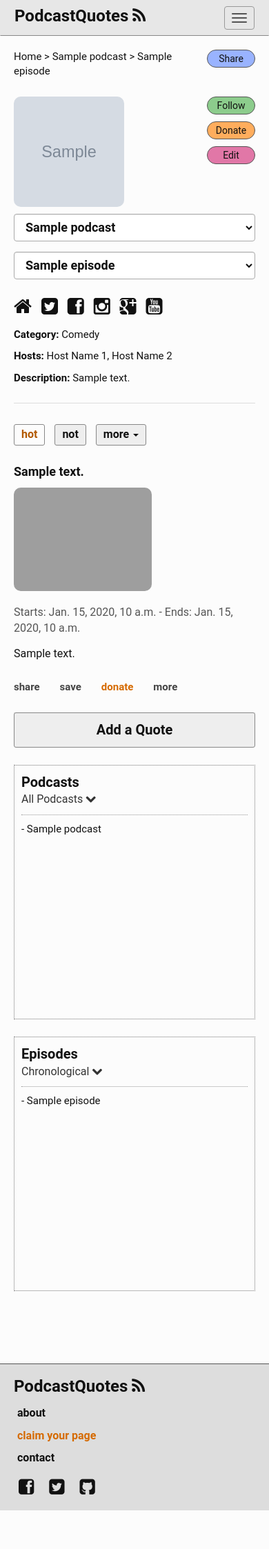
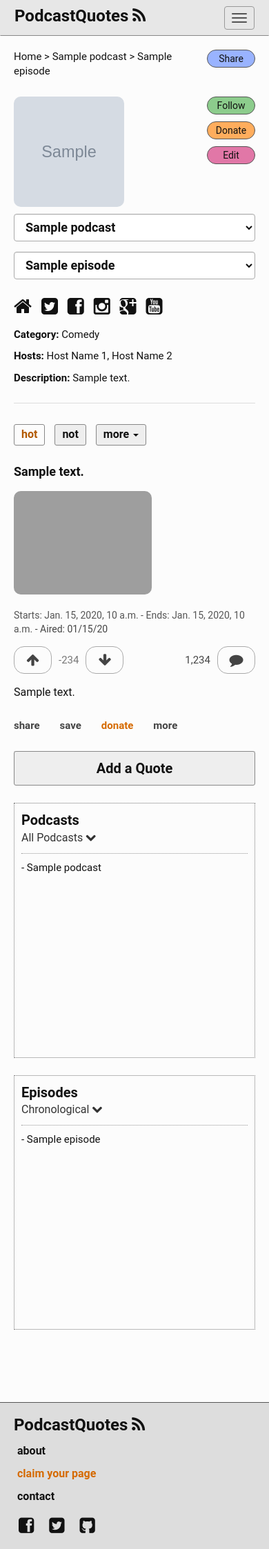
Before and after one commit to podcastquotes/podcastquotes, a Django app: template podcastquotes/templates/episode_detail.html in a window 390 px wide. Shown: the whole page at 69% size. Before the commit the page ends 2190 px from the top, so only its background shows below. Run offline with Django 3.2, Linux system fonts and the light colour scheme; the template is opened without the code that fills it: most values are stand-ins (such as "Sample title", 1, 10 or a date in 2020); grey boxes marked "Sample" are stand-in pictures; some libraries are stand-ins or nearby versions; grey boxes are pictures that could not be loaded.

Commit message:
Edit templates and improve responsiveness

```diff
--- a/podcastquotes/forms.py
+++ b/podcastquotes/forms.py
@@ -73,7 +73,7 @@ class QuoteCreateForm(forms.ModelForm):
         widgets = {
             'episode': forms.Select(attrs={'class':'form-control'}),
             'summary': forms.TextInput(attrs={'class':'form-control', 'placeholder': 'max 116 characters'}),
-            'text': forms.Textarea(attrs={'class':'form-control', 'placeholder': 'Speaker Name: "Type quote in this format, with the name of the speaker followed by the colon symbol (:)."'}),
+            'text': forms.Textarea(attrs={'class':'form-control', 'rows':5, 'placeholder': 'Speaker Name: "Type quote in this format, with the name of the speaker followed by the colon symbol (:)."'}),
             'time_quote_begins': forms.TextInput(attrs={'class':'form-control', 'placeholder': 'hh:mm:ss'}),
             'time_quote_ends': forms.TextInput(attrs={'class':'form-control', 'placeholder': 'hh:mm:ss'}),
         }
--- a/podcastquotes/static/css/styles.css
+++ b/podcastquotes/static/css/styles.css
@@ -287,6 +287,7 @@ body {
 }
 
 .pq-form {
+    max-width:600px;
     margin:20px 0 25px 0;
     padding:10px 15px 30px 15px;
     background-color:#eee;
@@ -519,6 +520,7 @@ body {
 
 .pq-podcast-header-info-full {
     clear:left;
+    max-width:500px;
     overflow:hidden;
     font-size:15px;
 }
@@ -652,10 +654,21 @@ body {
     }
 }
 
+@media (max-width:450px) {
+    .pq-quote-details {
+        clear:left;
+        margin:0 0 15px 0;
+        font-size:14px;
+        color:#555;
+    }
+}
+
+@media (min-width:451px) {
     .pq-quote-details {
         clear:left;
         margin:0 0 15px 0;
         color:#555;
+    }
 }
 
 .pq-quote-details a {
@@ -692,7 +705,7 @@ body {
     border:1px solid #aaa;
     border-radius:15px;
     font-size:20px;
-    color:#777;
+    color:#444;
 }
 
 .pq-quote-vote-total {
@@ -702,7 +715,7 @@ body {
     width:65px;
     margin:7px 0;
     font-size:15px;
-    color:#777;
+    color:#444;
 }
 
 .pq-quote-downvote {
@@ -714,7 +727,7 @@ body {
     border:1px solid #aaa;
     border-radius:15px;
     font-size:20px;
-    color:#777;
+    color:#444;
 }
 
 .pq-quote-comments {
@@ -727,7 +740,7 @@ body {
     border:1px solid #aaa;
     border-radius:15px;
     font-size:20px;
-    color:#777;
+    color:#444;
 }
 
 .pq-quote-comments-total {
@@ -737,7 +750,7 @@ body {
     width:65px;
     margin:7px 0 20px 0;
     font-size:15px;
-    color:#777;
+    color:#444;
 }
 
 @media (max-width:450px) {
@@ -763,7 +776,7 @@ body {
     border:1px solid #aaa;
     border-radius:15px;
     font-size:20px;
-    color:#777;
+    color:#444;
 }
 
 .pq-quote-vote-total-xs {
@@ -782,7 +795,7 @@ body {
     border:1px solid #aaa;
     border-radius:15px;
     font-size:20px;
-    color:#777;
+    color:#444;
 }
 
 .pq-quote-comments-xs {
@@ -793,7 +806,7 @@ body {
     border:1px solid #aaa;
     border-radius:15px;
     font-size:20px;
-    color:#777;
+    color:#444;
 }
 
 .pq-quote-comments-total-xs {
@@ -801,20 +814,35 @@ body {
     text-align:center;
     margin:10px 10px 0 0;
     font-size:15px;
-    color:#777;
+    color:#444;
 }
 
+@media (max-width:450px) {
+    .pq-quote-date-xs {
+        font-size:14px;
+        color:#444;
+    }
+}
+
+@media (min-width:451px) {
+    .pq-quote-date-xs {
+        display:none;
+    }
+}
+
+@media (min-width:451px) {
     .pq-quote-date {
         clear:right;
         float:right;
         text-align:center;
         width:65px;
-    font-size:14px;
-    color:#777;
+        font-size:13px;
+        color:#444;
+    }
 }
 
 .pq-quote-date a {
-    color:#777;
+    color:#444;
 }
 
 .pq-quote-inside {
@@ -1122,13 +1150,13 @@ a {
 .youtube {
     float:left;
     clear:left;
-    margin:0 0 20px 0;
+    margin:5px 0 20px 0;
 }
 
 .iframe-size {
     float:left;
     clear:left;
-    margin:0 0 20px 0;
+    margin:5px 0 20px 0;
 }
 
 @media (max-width:400px) {
--- a/podcastquotes/templates/base.html
+++ b/podcastquotes/templates/base.html
@@ -79,9 +79,11 @@
 
       {% block menu %}
 
-        <div class="pq-side-button">
-            Add a Quote
-        </div>
+        <a href="{% url 'create_quote' %}">
+          <div class="pq-side-button">
+              Add a Quote
+          </div>
+        </a>
 
         <div class="pq-menu">
 
--- a/podcastquotes/templates/episode_detail.html
+++ b/podcastquotes/templates/episode_detail.html
@@ -213,6 +213,10 @@
                   1,234
               </div>
 
+              <div class="pq-quote-date">
+                  {{ quote.episode.publication_date|date:'m/d/y' }}
+              </div>
+
           </div><!-- /.pq-quote-buttons -->
 
           {% if quote.summary %}
@@ -235,9 +239,36 @@
               Starts: {{ quote.converted_time_begins }}
             {% endif %}
             {% if quote.converted_time_begins and quote.converted_time_ends %}
-               - Ends: {{ quote.converted_time_ends }}
+              - Ends: {{ quote.converted_time_ends }}
             {% endif %}
+            <span class="pq-quote-date-xs">
+              - Aired: {{ quote.episode.publication_date|date:'m/d/y' }}
+            </span>
           </div>
+
+          <div class="pq-quote-buttons-xs">
+
+              <div class="pq-quote-upvote-xs">
+                  <i class="fa fa-arrow-up"></i>
+              </div>
+
+              <div class="pq-quote-vote-total-xs">
+                  -234
+              </div>
+
+              <div class="pq-quote-downvote-xs">
+                  <i class="fa fa-arrow-down"></i>
+              </div>
+
+              <div class="pq-quote-comments-xs">
+                  <i class="fa fa-comment"></i>
+              </div>
+
+              <div class="pq-quote-comments-total-xs">
+                  1,234
+              </div>
+
+          </div><!-- /.pq-quote-buttons-xs -->
 
         <script>
           $('#youtube{{ forloop.counter }}').click(function() {
```
Also changed, not shown: podcastquotes/templates/home.html (+8 -1 lines), podcastquotes/templates/podcast_detail.html (+32 -1 lines), podcastquotes/templates/quote_create.html (+15 -81 lines). Lines whose indentation alone changed are shown as unchanged.
